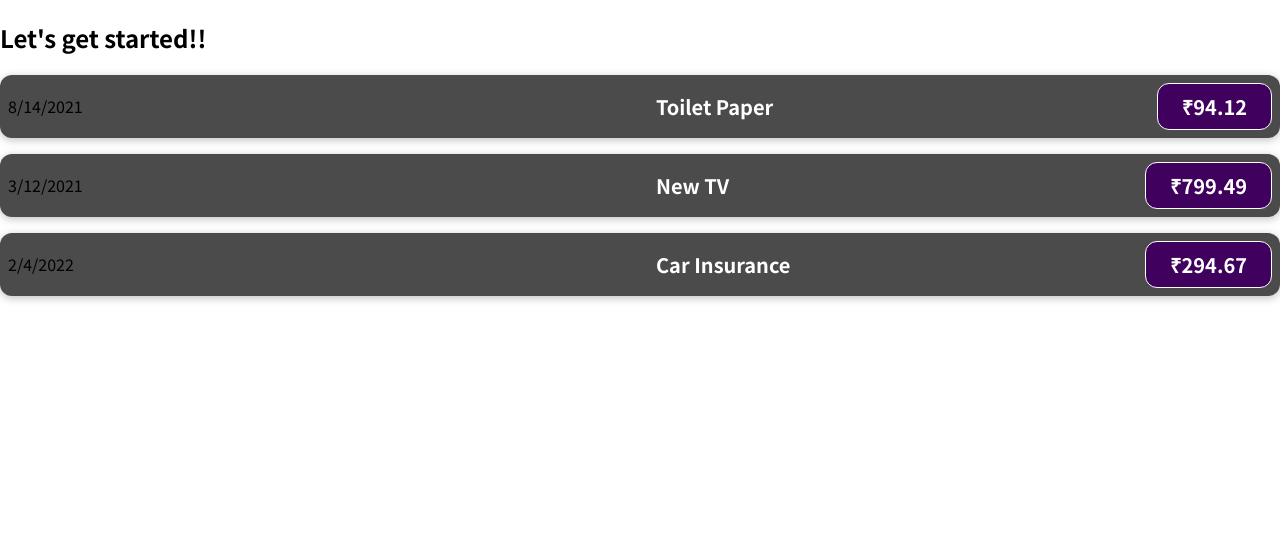
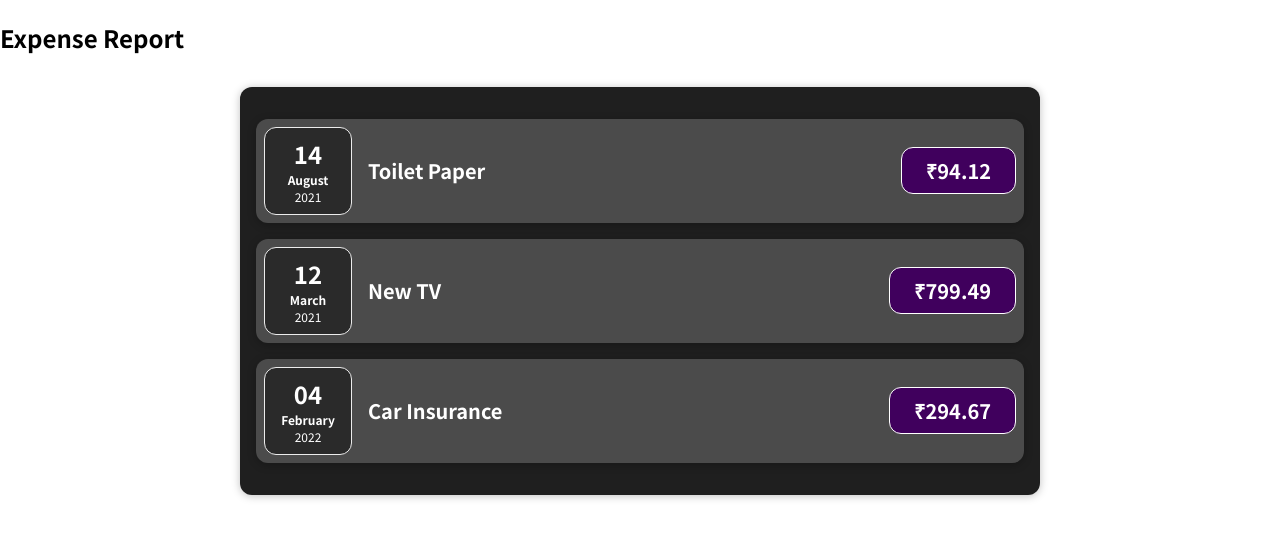
Before and after one commit to rrsushmaa/my-app, a JavaScript app: page / in a window 1280 px wide. Shown: the top 538 px of the page. Built offline with nearby package versions, Linux system fonts and the light colour scheme.

Commit message:
[#7][Sushmaa]Add Card Component

```diff
--- a/src/App.js
+++ b/src/App.js
@@ -1,4 +1,4 @@
-import ExpenseItem from "./Components/ExpenseItem";
+import Expenses from "./Expenses";
 
 function App() {
 
@@ -25,10 +25,8 @@ function App() {
     ]
 
     return (<div>
-        <h2>Let's get started!!</h2>
-        <ExpenseItem date={expenses[0].date} title={expenses[0].title} price={expenses[0].amount}/>
-        <ExpenseItem date={expenses[1].date} title={expenses[1].title} price={expenses[1].amount}/>
-        <ExpenseItem date={expenses[2].date} title={expenses[2].title} price={expenses[2].amount}/>
+        <h2>Expense Report</h2>
+        <Expenses expenses={expenses}/>
     </div>);
 }
 
--- /dev/null
+++ b/src/Components/Cards/Card.css
@@ -0,0 +1,4 @@
+.card{
+    box-shadow: 0 2px 8px rgba(0, 0, 0, 0.25);
+    border-radius: 12px;
+}
--- /dev/null
+++ b/src/Components/Cards/Card.js
@@ -0,0 +1,10 @@
+import './Card.css';
+function Card(props){
+    const classes = 'card ' + props.className;
+
+    return (
+        <div className={classes}>{props.children}</div>
+    );
+}
+
+export default Card;
--- /dev/null
+++ b/src/Components/ExpenseDateItem/ExpenseDate.css
@@ -0,0 +1,26 @@
+.expense-date {
+    display: flex;
+    flex-direction: column;
+    width: 5.5rem;
+    height: 5.5rem;
+    border: 1px solid #ececec;
+    background-color: #2a2a2a;
+    color: white;
+    border-radius: 12px;
+    align-items: center;
+    justify-content: center;
+}
+
+.expense-date__month {
+    font-size: 0.75rem;
+    font-weight: bold;
+}
+
+.expense-date__year {
+    font-size: 0.75rem;
+}
+
+.expense-date__day {
+    font-size: 1.5rem;
+    font-weight: bold;
+}
--- /dev/null
+++ b/src/Components/ExpenseDateItem/ExpenseDateItem.js
@@ -0,0 +1,18 @@
+import './ExpenseDate.css'
+
+function ExpenseDateItem(props) {
+
+    const day = props.date.toLocaleString('en-IN', {day: '2-digit'});
+    const month = props.date.toLocaleString('en-IN', {month :'long'});
+    const year = props.date.getFullYear();
+
+    return (
+        <div className="expense-date">
+            <div className="expense-date__day">{day}</div>
+            <div className="expense-date__month">{month}</div>
+            <div className="expense-date__year">{year}</div>
+        </div>
+    );
+}
+
+export default ExpenseDateItem;
--- a/src/Components/ExpenseItem.css
+++ b/src/Components/ExpenseItem/ExpenseItem.css
@@ -2,11 +2,10 @@
     display: flex;
     justify-content: space-between;
     align-items: center;
-    box-shadow: 0 2px 8px rgba(0, 0, 0, 0.25);
     padding: 0.5rem;
     margin: 1rem 0;
-    border-radius: 12px;
     background-color: #4b4b4b;
+
 }
 
 .expense-item__description {
--- a/src/Components/ExpenseItem.js
+++ b/src/Components/ExpenseItem/ExpenseItem.js
@@ -1,15 +1,17 @@
 import './ExpenseItem.css'
+import ExpenseDateItem from "../ExpenseDateItem/ExpenseDateItem";
+import Card from "../Cards/Card";
 
 function ExpenseItem(props) {
 
     return (
-        <div className="expense-item">
-            <div className="expense-item__description">{props.date.toLocaleDateString()}</div>
+        <Card className="expense-item">
+           <ExpenseDateItem date={props.date}/>
             <div className="expense-item__description">
                 <h2>{props.title}</h2>
                 <div className="expense-item__price">₹{props.price}</div>
             </div>
-        </div>);
+        </Card>);
 }
 
 export default ExpenseItem;
--- /dev/null
+++ b/src/Components/Expenses.css
@@ -0,0 +1,9 @@
+.expenses {
+    padding: 1rem;
+    background-color: rgb(31, 31, 31);
+    margin: 2rem auto;
+    width: 50rem;
+    max-width: 95%;
+    border-radius: 12px;
+    box-shadow: 0 1px 8px rgba(0, 0, 0, 0.25);
+}
--- /dev/null
+++ b/src/Expenses.js
@@ -0,0 +1,17 @@
+import ExpenseItem from "./Components/ExpenseItem/ExpenseItem";
+import './Components/Expenses.css'
+
+function Expenses(props) {
+    return (
+        <div className="expenses">
+            <ExpenseItem date={props.expenses[0].date} title={props.expenses[0].title}
+                         price={props.expenses[0].amount}/>
+            <ExpenseItem date={props.expenses[1].date} title={props.expenses[1].title}
+                         price={props.expenses[1].amount}/>
+            <ExpenseItem date={props.expenses[2].date} title={props.expenses[2].title}
+                         price={props.expenses[2].amount}/>
+        </div>
+    );
+}
+
+export default Expenses;
```
